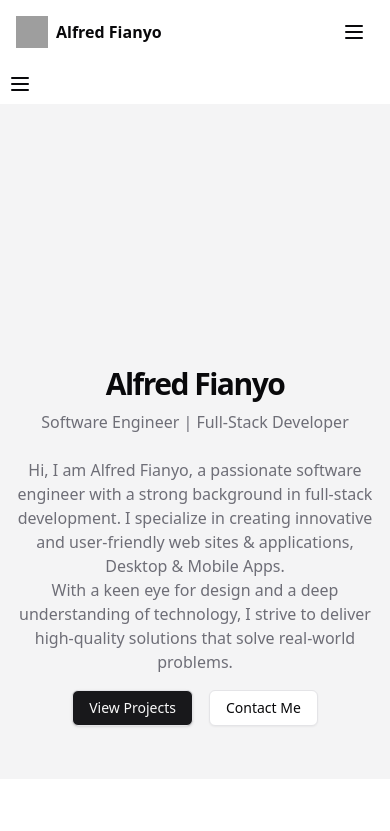
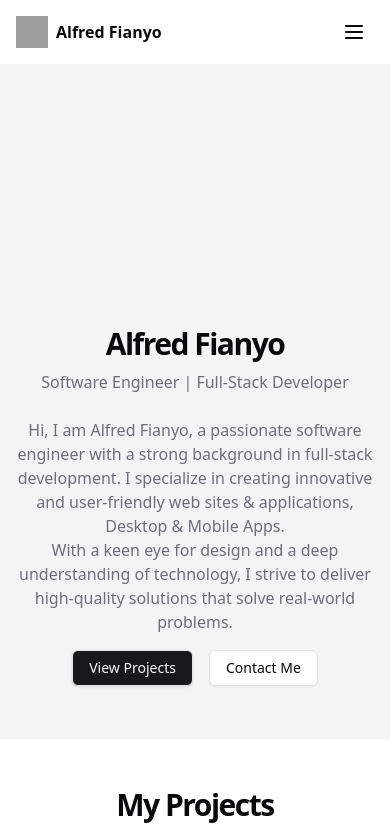
Before and after one commit to Bhankid/my-nexjs-portfolio, a Next.js app: page / in a window 390 px wide. Shown: the top 831 px of the page. Built offline with nearby package versions, Linux system fonts and the light colour scheme; grey boxes are pictures that could not be loaded.

Commit message:
page/hamburger

```diff
--- a/app/page.js
+++ b/app/page.js
@@ -5,13 +5,11 @@ import { HeroSection } from "@/components/HeroSection";
 import { ProjectsSection } from "@/components/ProjectSection";
 import { SkillsSection } from "@/components/SkillsSection";
 import { ContactSection } from "@/components/ContactSection";
-import MobileNav from "@/components/MobileNav";
 
 export default function Home() {
   return (
     <div className="flex flex-col min-h-[100dvh]">
       <Header />
-      <MobileNav/>
       <main className="flex-1">
         <HeroSection />
         <ProjectsSection />
```
